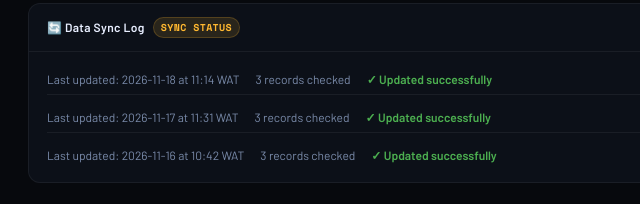
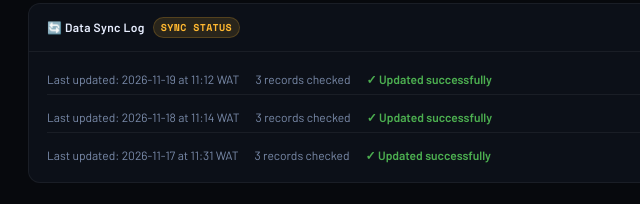
Before and after one commit to Abbey-commit/safenet-nigeria, a plain HTML site: page dashboard/index.html in a window 1280 px wide. Shown: the part 1453-1657 px from the top of the page, 0-640 px from the left. Drawn offline with nearby package versions, Linux system fonts and the light colour scheme.

Commit message:
Automated daily data refresh

```diff
--- a/dashboard/index.html
+++ b/dashboard/index.html
@@ -315,7 +315,7 @@
   <span style="font-size:11px;color:var(--text3);font-family:'Space Mono',monospace;padding:3px 10px;border:1px solid var(--border);border-radius:6px">PHASE 1 · CONFLICT INTELLIGENCE</span>
   <div class="header-meta">
     <div class="live-badge"><div class="live-dot"></div> SAMPLE DATA — DEMONSTRATION MODE</div>
-    <div class="gen-time">Generated 2026-11-18 11:14:07 WAT</div>
+    <div class="gen-time">Generated 2026-11-19 11:12:35 WAT</div>
   </div>
 </header>
 
@@ -677,17 +677,17 @@
     </div>
     <div class="log-wrap">
         <div class="log-row">
+          <span style="font-size:12px;color:var(--text2)">Last updated: 2026-11-19 at 11:12 WAT</span>
+          <span style="font-size:12px;color:var(--text2)">3 records checked</span>
+          <span style="color:#4CAF50;font-size:12px;font-weight:600">✓ Updated successfully</span>
+        </div>
+        <div class="log-row">
           <span style="font-size:12px;color:var(--text2)">Last updated: 2026-11-18 at 11:14 WAT</span>
           <span style="font-size:12px;color:var(--text2)">3 records checked</span>
           <span style="color:#4CAF50;font-size:12px;font-weight:600">✓ Updated successfully</span>
         </div>
         <div class="log-row">
           <span style="font-size:12px;color:var(--text2)">Last updated: 2026-11-17 at 11:31 WAT</span>
-          <span style="font-size:12px;color:var(--text2)">3 records checked</span>
-          <span style="color:#4CAF50;font-size:12px;font-weight:600">✓ Updated successfully</span>
-        </div>
-        <div class="log-row">
-          <span style="font-size:12px;color:var(--text2)">Last updated: 2026-11-16 at 10:42 WAT</span>
           <span style="font-size:12px;color:var(--text2)">3 records checked</span>
           <span style="color:#4CAF50;font-size:12px;font-weight:600">✓ Updated successfully</span>
         </div></div>
```
Also changed, not shown: docs/index.html (+6 -6 lines), 1 other file.
